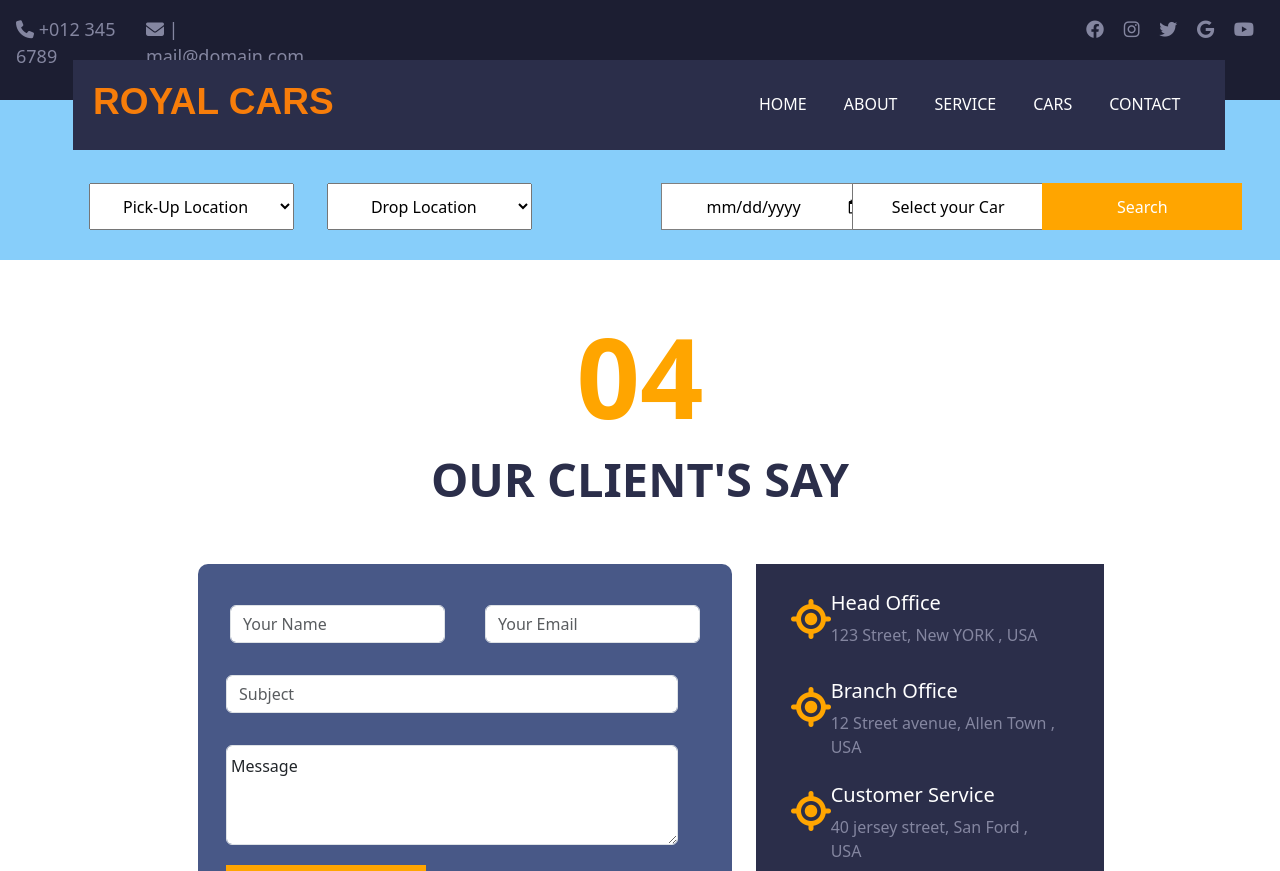
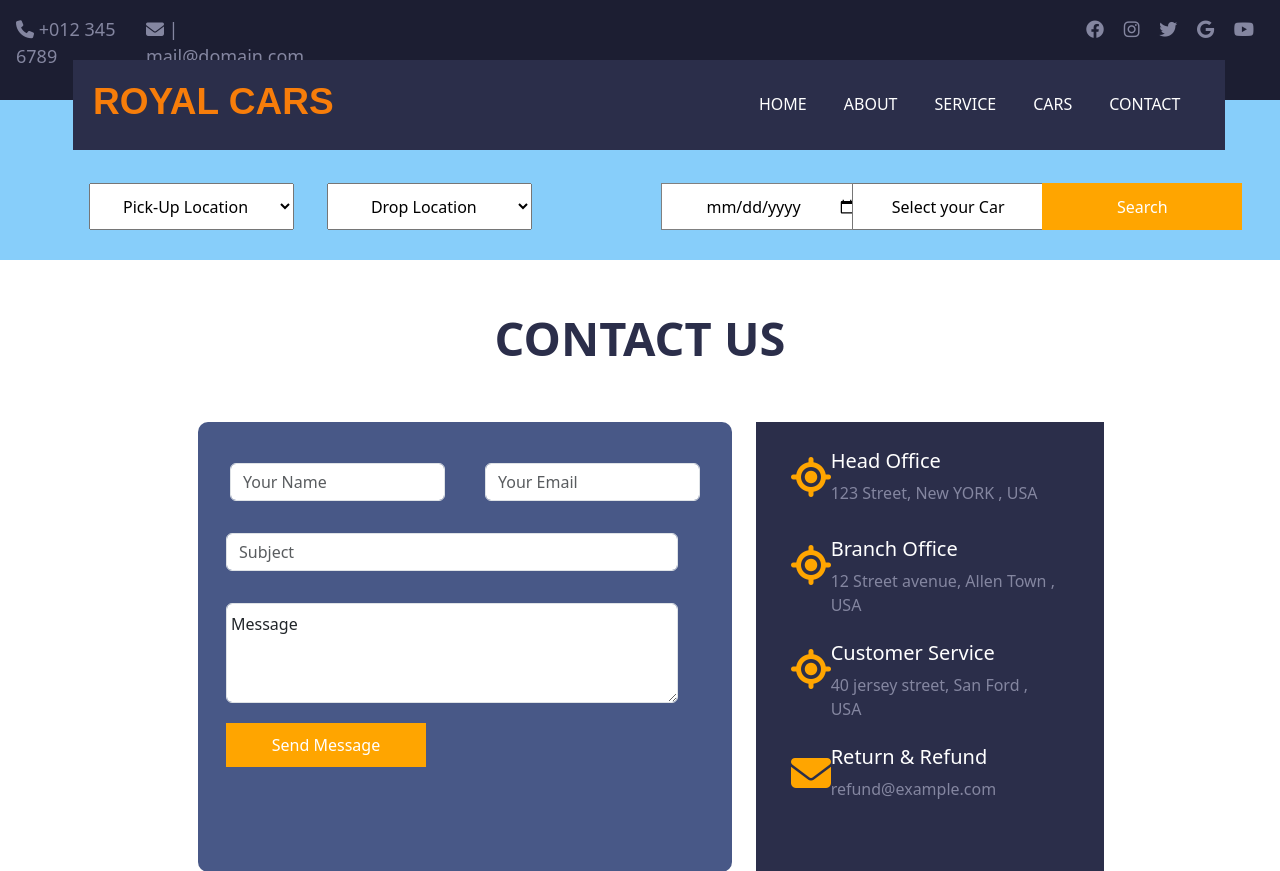
Before and after one commit to Samuel-Gbadamosi/CarsWebSite, a PHP site: page /contact.php in a window 1280 px wide. Shown: the top 871 px of the page. Run offline with PHP 8.4, Linux system fonts and the light colour scheme; some libraries are stand-ins or nearby versions.

Commit message:
new pages

```diff
--- a/cars/about.php
+++ b/cars/about.php
@@ -88,8 +88,6 @@
 
                         </div>
 
-
-
                     </div>
                     <div class="col-4">
                         <div class="box1 text-center">
--- a/cars/contact.php
+++ b/cars/contact.php
@@ -22,20 +22,24 @@
         crossorigin="anonymous" referrerpolicy="no-referrer" />
 </head>
 <body>
+    <!-- header -->
     <header>
         <?php include('header.php'); ?>
 
     </header>
+    <!-- header close -->
     <main>
 
     <section class="sect2 mb-4">
+        <!-- the row we suppose to send in a button -->
                 <div class="row">
                     <div class="text-center">
-                        <h1>04</h1>
-                        <h2>Our Client's say</h2>
+                        <!-- <h1>04</h1> -->
+                        <h2>Contact Us</h2>
                     </div>
 
                 </div>
+                <!-- end row  -->
 
             </section>
             <section class="base">
--- a/cars/header.php
+++ b/cars/header.php
@@ -2,7 +2,7 @@
     <div class="header-t row p-3">
             <div class="col-3">
                 <ul class="d-flex justify-content-start  list-unstyled">
-                    <li class="pr-2"> <i class="fa-solid fa-phone"></i> +012 345 6789</li>
+                    <li class="pr-2"> <i class="fa-solid fa-phone "></i> +012 345 6789</li>
                     <li><i class="fa-solid fa-envelope"> </i> | mail@domain.com</li>
                 </ul>
 
@@ -50,7 +50,7 @@
                 <div class="col-6">
                     <div class="row">
                         <div class=" col-5 ">
-                            <select class="ops" name="" placeholder="Pick me up" id="">
+                            <select class="ops p-2" name="" placeholder="Pick me up" id="">
                                 <option value="">Pick-Up Location</option>
                                 <option value="1">Pavia</option>
                                 <option value="2">Milan</option>
@@ -74,12 +74,12 @@
                 <div class="col-6">
                     <div class="row">
                         <div class="col-4 ">
-                            <input style="border: 1px solid grey;" type="date" class="ops" name="" id="">
+                            <input style="border: 1px solid grey;" type="date" class="ops p-2" name="" id="">
 
 
                         </div>
                         <div class="col-4">
-                            <select class="ops" name="" id="">
+                            <select class="ops " name="" id="">
                                 <option value="">Select your Car</option>
                                 <option value="1">Benz</option>
                                 <option value="2">Bmw</option>
```
